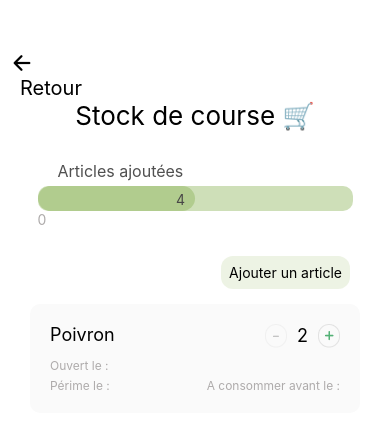
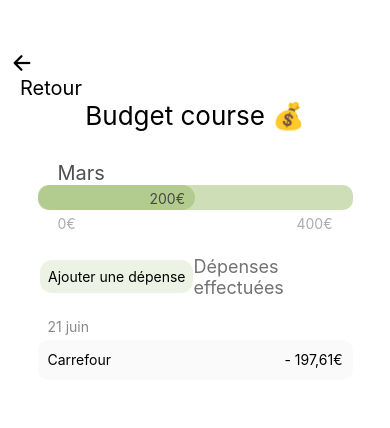
Before and after one commit to pcrdemma/Shop2Plate-Front, a React Native app: screen /Budget in a window 390 px wide. Shown: the top 428 px of the page. Built offline with nearby package versions, Linux system fonts and the light colour scheme.

Commit message:
add button

```diff
--- a/App.js
+++ b/App.js
@@ -12,8 +12,8 @@ const App = () => {
   return (
     <NavigationContainer>
       <Stack.Navigator>
-        <Stack.Screen name="Stock" component={Stock} options={{ headerShown: false }} />
-        {/* <Stack.Screen name="Budget" component={Budget} options={{ headerShown: false }} /> */}
+        {/* <Stack.Screen name="Stock" component={Stock} options={{ headerShown: false }} /> */}
+        <Stack.Screen name="Budget" component={Budget} options={{ headerShown: false }} />
         {/* <Stack.Screen name="Account" component={Account} options={{ headerShown: false }} />
         <Stack.Screen name="Welcome" component={Welcome} options={{ headerShown: false }} />
         <Stack.Screen name="Login" component={Login} options={{ headerShown: false }} />
--- a/components/budgetStyle.js
+++ b/components/budgetStyle.js
@@ -90,5 +90,17 @@ export const style = StyleSheet.create({
         flexDirection: 'row',
         justifyContent: 'space-between',
         marginTop: 5,
+    },
+    containerButtonDepense: {
+        flexDirection : 'row',
+        alignItems : 'center',
+        width : '100%',
+        justifyContent : 'space-between',
+        paddingLeft : 20,
+    },
+    addArticleContent : {
+        backgroundColor : "rgba(132, 174, 78, 0.15)",
+        padding : 8,
+        borderRadius : 12,
     }
 });
--- a/pages/Budget.js
+++ b/pages/Budget.js
@@ -5,6 +5,9 @@ import { style } from '../components/budgetStyle.js';
 
 const Budget = () => {
     const handleBackPress = () => {
+        console.log('Return button pressed');
+    };
+    const handleAddArticle = () => {
         console.log('Return button pressed');
     };
 
@@ -42,8 +45,15 @@ const Budget = () => {
                     </View>
                 </View>
                 <View style={[style.containerDepenseBudget, {flex: 6}]}>
-                    <View style={style.containerDepensesEffectues}>
-                        <Text style={style.depensesEffectues}>Dépenses effectuées</Text>
+                    <View style={style.containerButtonDepense}>
+                        <TouchableOpacity onPress={handleAddArticle} style={style.addArticle}>
+                            <View style={style.addArticleContent}>
+                                <Text style={style.addArticleText}>Ajouter une dépense</Text>
+                            </View>
+                        </TouchableOpacity>
+                        <View style={style.containerDepensesEffectues}>
+                            <Text style={style.depensesEffectues}>Dépenses effectuées</Text>
+                        </View>
                     </View>
                     <View style={style.containerTemplate}>
                         <Text style={style.dateTemplateDepense}>21 juin</Text>
```
